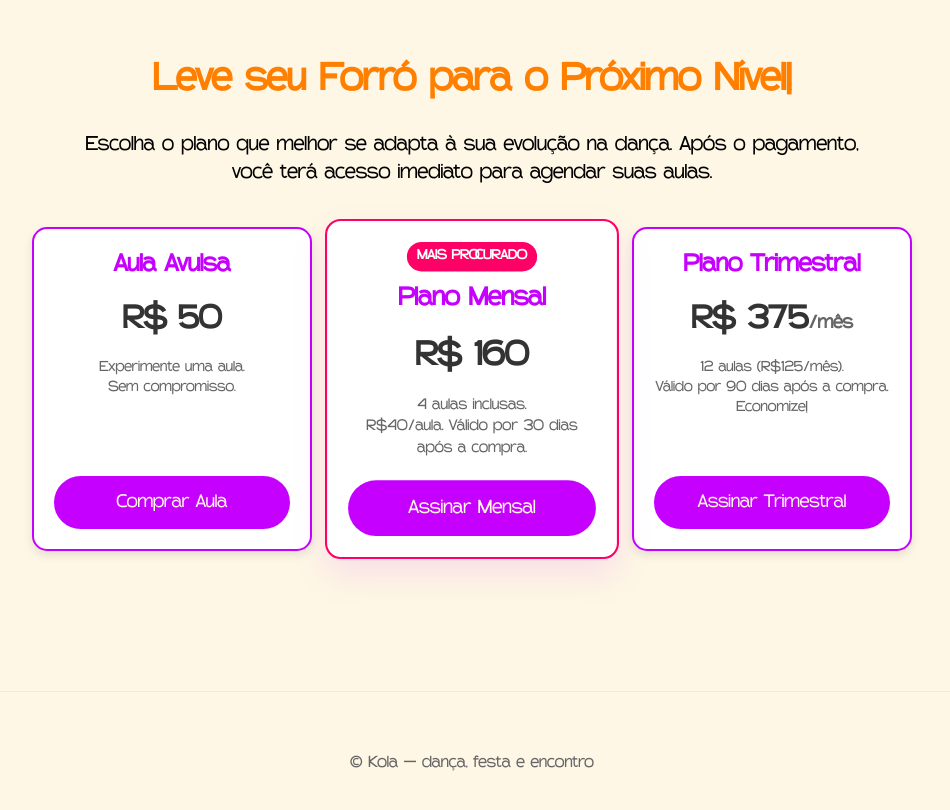
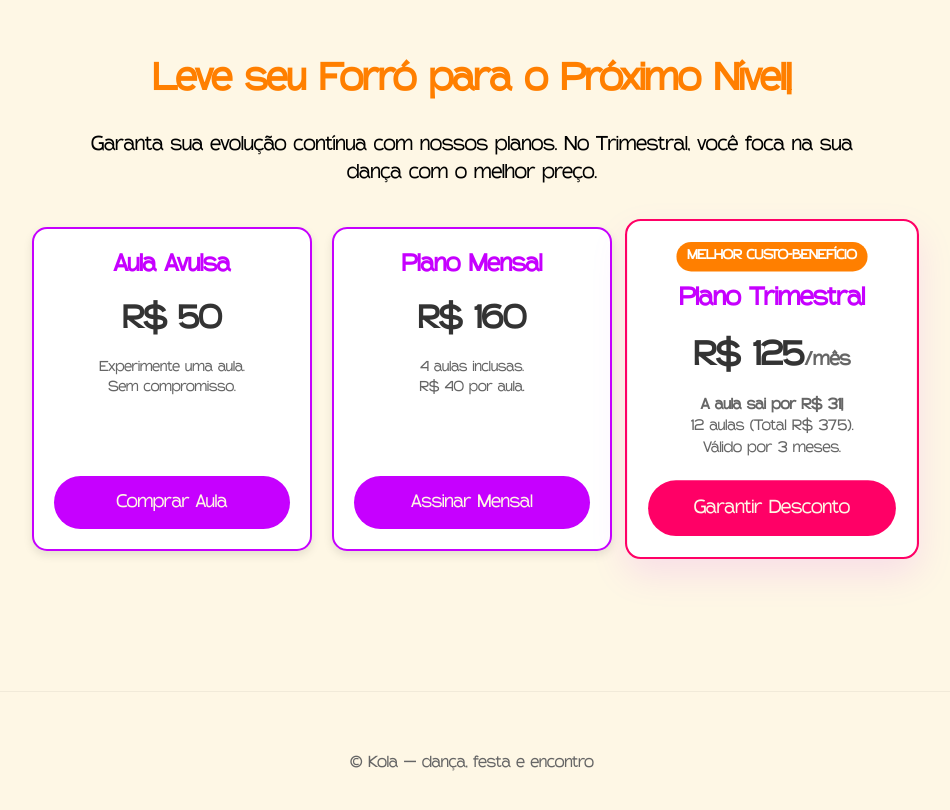
Before and after one commit to brucardia/kola2, a plain HTML site: page forro-intermediario.html in a window 1280 px wide. Shown: the part 780-1590 px from the top of the page, without its empty margins (168-1118 px from the left). Drawn offline with Linux system fonts and the light colour scheme.

Commit message:
Update pricing details and improve layout

```diff
--- a/forro-intermediario.html
+++ b/forro-intermediario.html
@@ -98,11 +98,10 @@
   <section class="forro-pricing section" style="background-color: #fef7e5; padding-top: 40px; padding-bottom: 60px;">
     <div style="text-align: center; max-width: 800px; margin: 0 auto;">
       <h2>Leve seu Forró para o Próximo Nível!</h2>
-      <p>Escolha o plano que melhor se adapta à sua evolução na dança. Após o pagamento, você terá acesso imediato para agendar suas aulas.</p>
+      <p>Garanta sua evolução contínua com nossos planos. No Trimestral, você foca na sua dança com o melhor preço.</p>
     </div>
 
     <div class="pricing-container">
-
       <div class="pricing-card">
         <div>
           <h4>Aula Avulsa</h4>
@@ -112,27 +111,26 @@
         <a href="https://kolanelas.simplybook.me/v2/#packages/5" class="button">Comprar Aula</a>
       </div>
 
-      <div class="pricing-card featured">
+      <div class="pricing-card">
         <div>
-          <span class="badge">MAIS PROCURADO</span>
           <h4>Plano Mensal</h4>
           <p class="price">R$ 160</p>
-          <p class="details">4 aulas inclusas.<br>R$40/aula. Válido por 30 dias após a compra.</p>
+          <p class="details">4 aulas inclusas.<br>R$ 40 por aula.</p>
         </div>
         <a href="https://kolanelas.simplybook.me/v2/#packages/4" class="button">Assinar Mensal</a>
       </div>
 
-      <div class="pricing-card">
+      <div class="pricing-card featured">
         <div>
+          <span class="badge" style="background: #ff7f00;">MELHOR CUSTO-BENEFÍCIO</span>
           <h4>Plano Trimestral</h4>
-          <p class="price">R$ 375<small>/mês</small></p> <p class="details">12 aulas (R$125/mês).<br>Válido por 90 dias após a compra. Economize!</p>
+          <p class="price">R$ 125<small>/mês</small></p>
+          <p class="details"><strong>A aula sai por R$ 31!</strong><br>12 aulas (Total R$ 375).<br>Válido por 3 meses.</p>
         </div>
-        <a href="https://kolanelas.simplybook.me/v2/#packages/6" class="button">Assinar Trimestral</a>
+        <a href="https://kolanelas.simplybook.me/v2/#packages/5" class="button" style="background: #ff0066;">Garantir Desconto</a>
       </div>
-
     </div>
-  </section>
-
+</section>
 </main>
 
 <footer>
```
